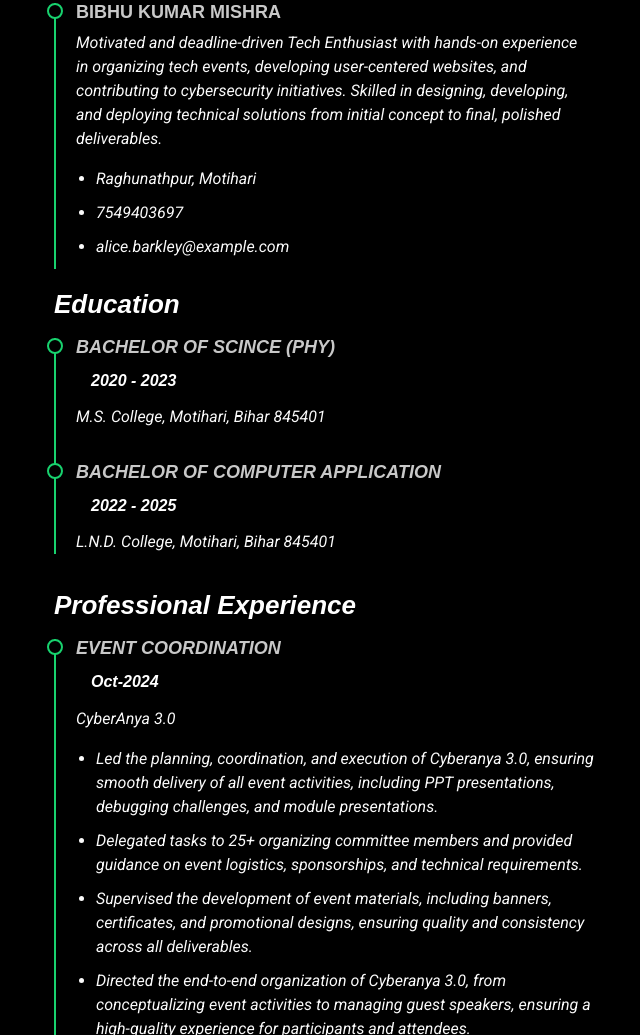
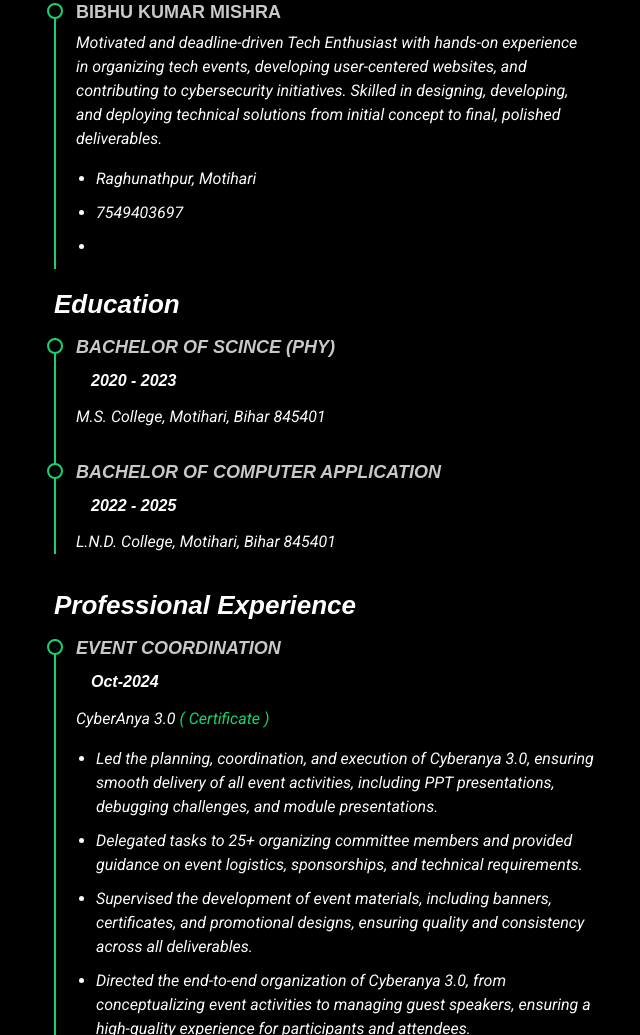
Before and after one commit to bibhumishra555/portfolio, a plain HTML site: page index.html in a window 1280 px wide. Shown: the part 2541-3576 px from the top of the page, without its empty margins (118-758 px from the left). Drawn offline with Linux system fonts and the light colour scheme.

Commit message:
Update index.html

```diff
--- a/index.html
+++ b/index.html
@@ -232,7 +232,7 @@
               <ul>
                 <li>Raghunathpur, Motihari</li>
                 <li>7549403697</li>
-                <li>alice.barkley@example.com</li>
+                <li></li>
               </ul>
             </div><!-- Edn Resume Item -->
 
@@ -256,7 +256,7 @@
             <div class="resume-item">
               <h4>Event Coordination</h4>
               <h5>Oct-2024</h5>
-              <p><em>CyberAnya 3.0</em></p>
+              <p><em>CyberAnya 3.0</em> <a href="https://drive.google.com/file/d/1veppvip1FQUKM2REcmyrelDhflrpooXB/view?usp=drive_link"> ( Certificate )</a></p>
               <ul>
                 <li>Led the planning, coordination, and execution of Cyberanya 3.0, ensuring smooth delivery of all event activities, including PPT presentations, debugging challenges, and module presentations.</li>
                 <li>Delegated tasks to 25+ organizing committee members and provided guidance on event logistics, sponsorships, and technical requirements. </li>
```
